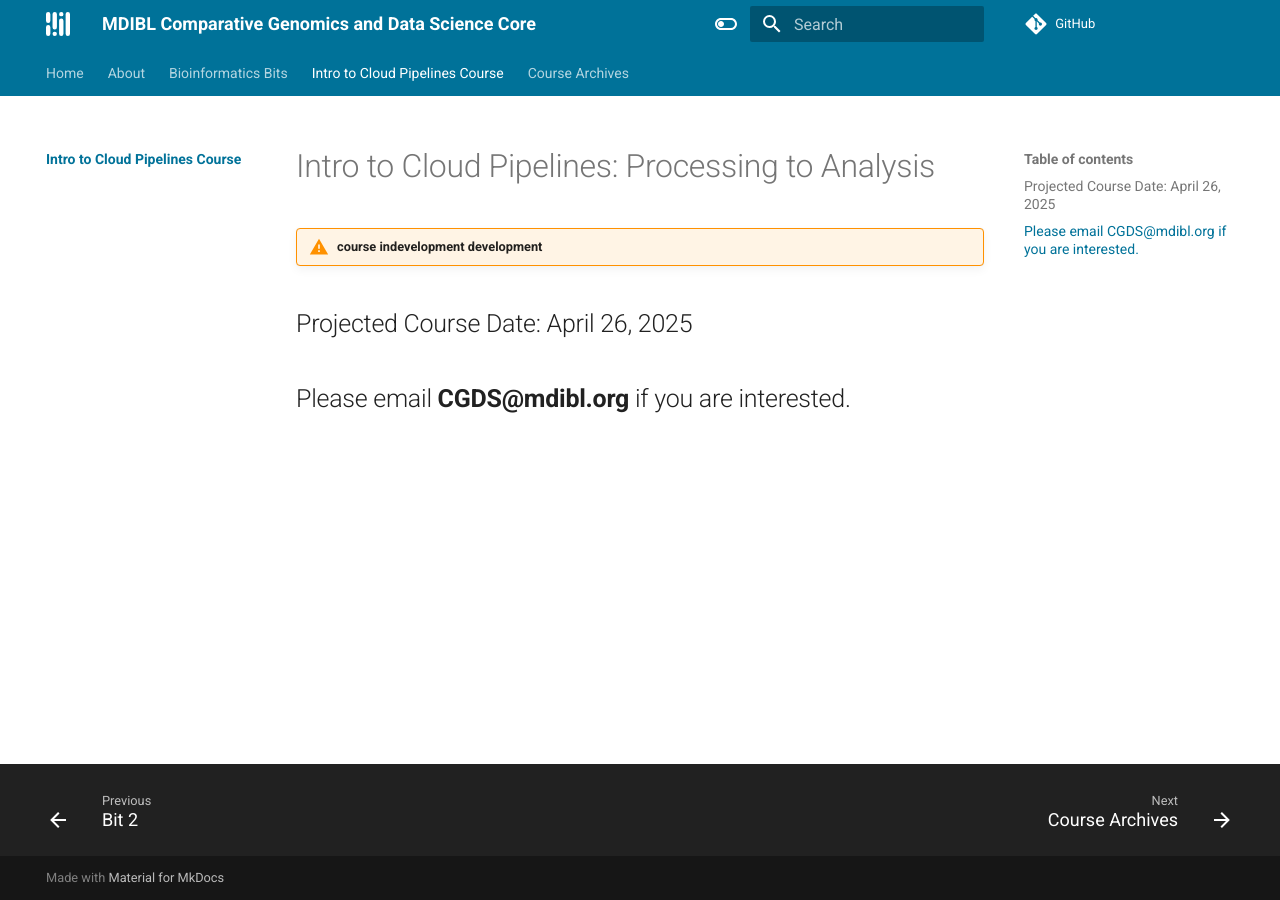
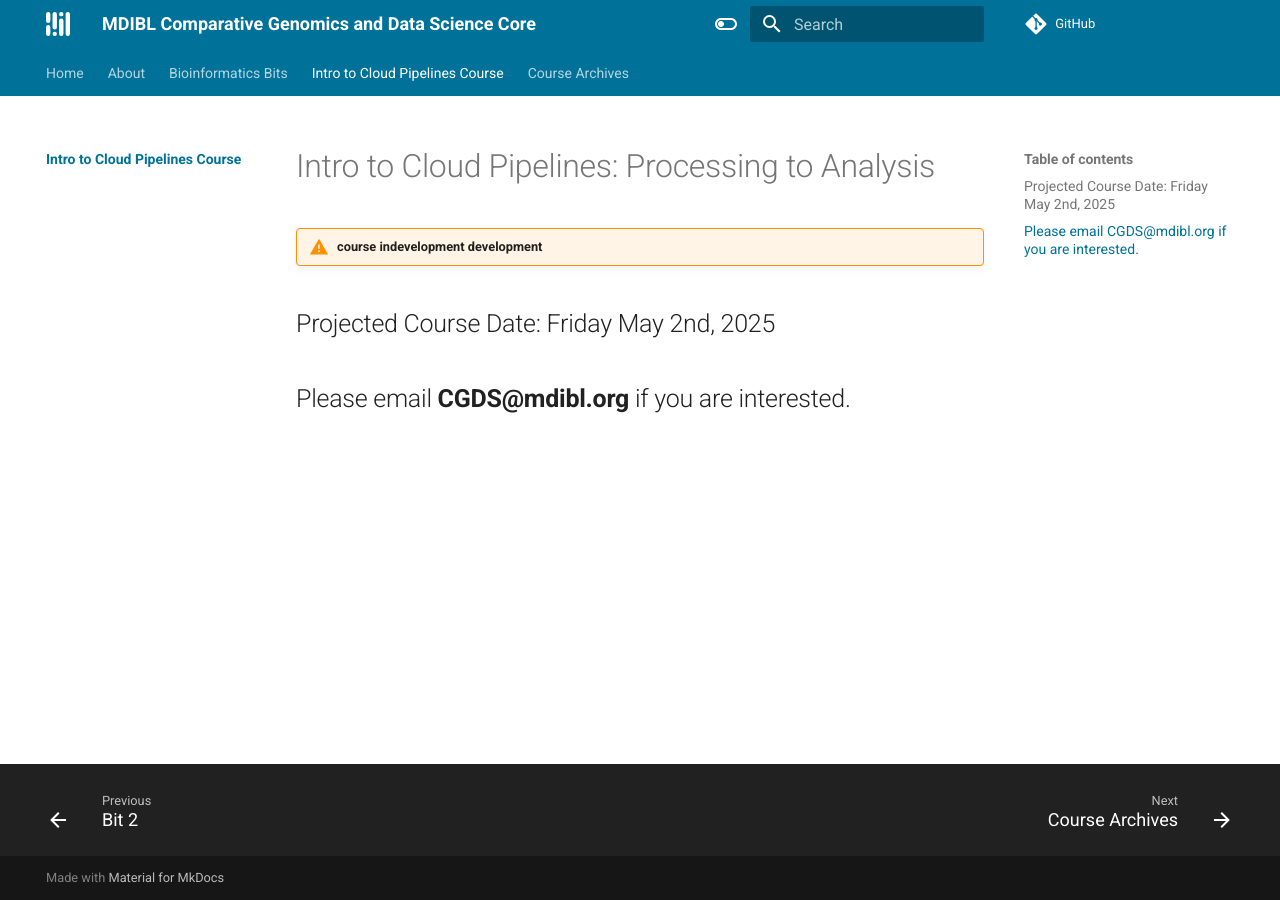
Before and after one commit to mdibl/mdibl.github.io, an MkDocs documentation site: the page built from docs/introToCloudCourse/index.md, in a window 1280 px wide. Built offline with MkDocs 1.6.1 and Material for MkDocs 9.7.7, drawn with Linux system fonts in a browser that asks for light colours; comment, search, counter and statistics services are not loaded.

Commit message:
updated course date

```diff
--- a/docs/introToCloudCourse/index.md
+++ b/docs/introToCloudCourse/index.md
@@ -2,6 +2,6 @@
 
 !!! warning "course indevelopment development"
 
-## Projected Course Date: April 26, 2025
+## Projected Course Date: Friday May 2nd, 2025
 
 ## Please email **CGDS@mdibl.org** if you are interested.
```
